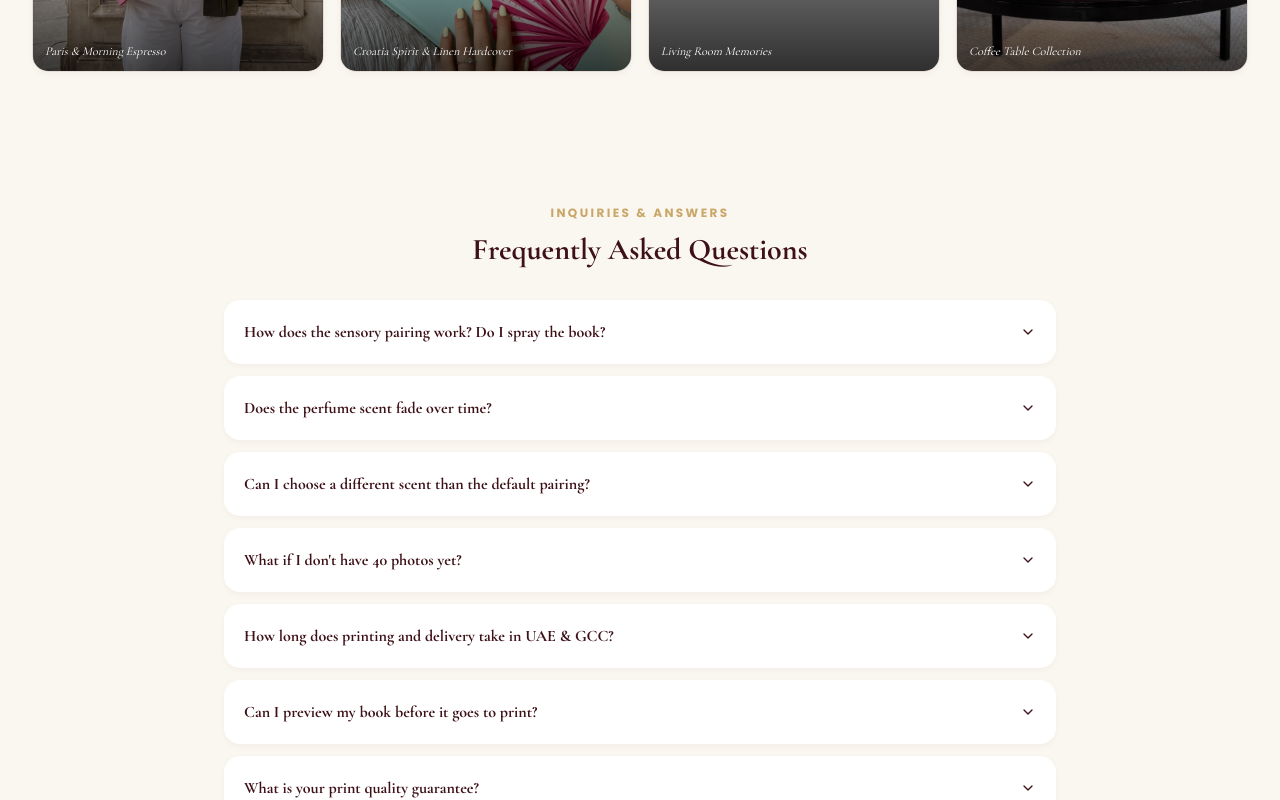
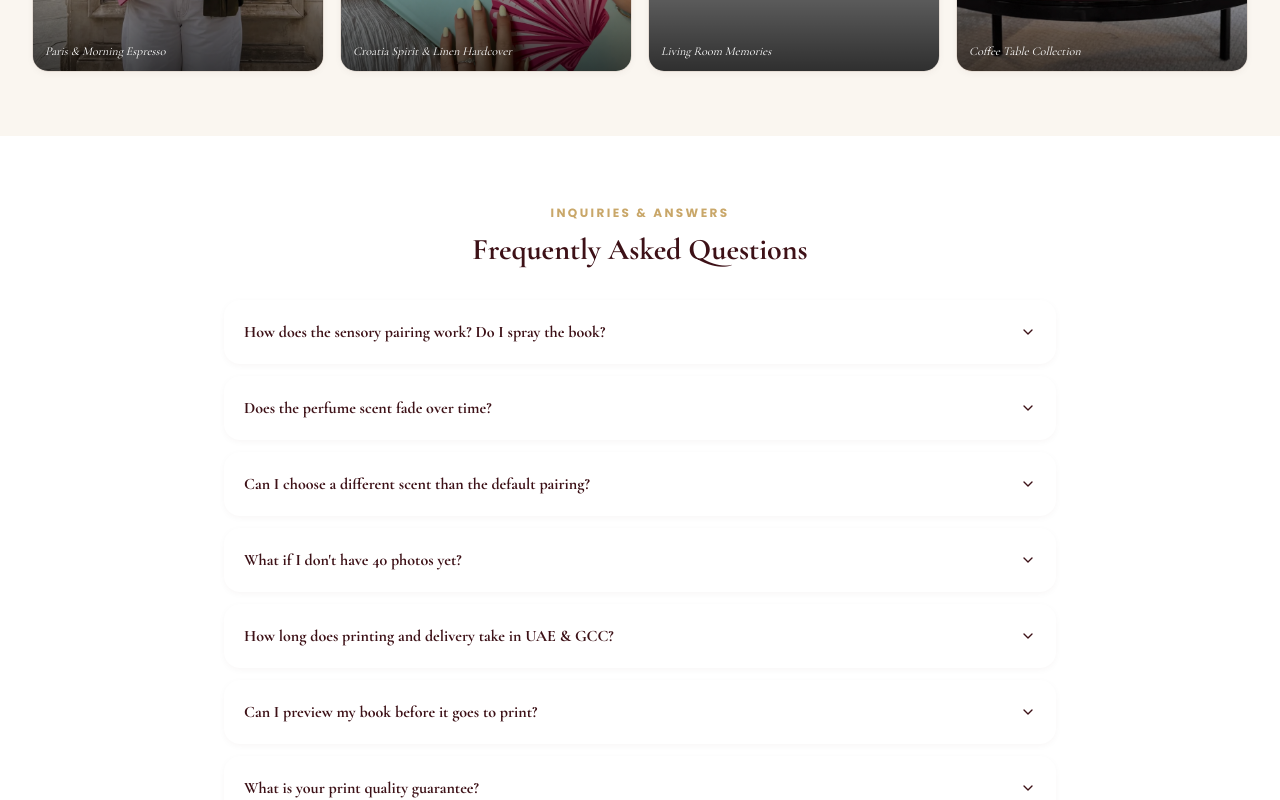
Before and after one commit to uiuxbyahsan/theestoryhousee, a Next.js app: page /product in a window 1280 px wide. Shown: the part 1980-2780 px from the top of the page. Built offline with nearby package versions, Linux system fonts and the light colour scheme; grey boxes are pictures that could not be loaded.

Commit message:
Remove cream background color behind bottom wordmark and sections above footer

```diff
--- a/src/app/page.tsx
+++ b/src/app/page.tsx
@@ -613,7 +613,7 @@ export default function HomePage() {
       </section>
 
       {/* 8. INSTAGRAM / COMMUNITY SECTION ABOVE FOOTER */}
-      <section className="py-16 bg-[#FFFFFF]">
+      <section className="py-16 bg-transparent">
         <div className="max-w-7xl mx-auto px-4 sm:px-6 lg:px-8 space-y-6">
           <div className="flex items-center justify-between">
             <div className="flex items-center gap-2">
--- a/src/app/product/page.tsx
+++ b/src/app/product/page.tsx
@@ -468,7 +468,7 @@ function ProductDetailContent() {
       </section>
 
       {/* 5. FAQ ACCORDION */}
-      <section id="faq" className="py-16 bg-[#FAF6F0]">
+      <section id="faq" className="py-16 bg-transparent">
         <div className="max-w-4xl mx-auto px-4 sm:px-6 lg:px-8 space-y-8">
           <div className="text-center space-y-2">
             <span className="text-xs uppercase font-bold tracking-[0.2em] text-[#C9A769]">
```
